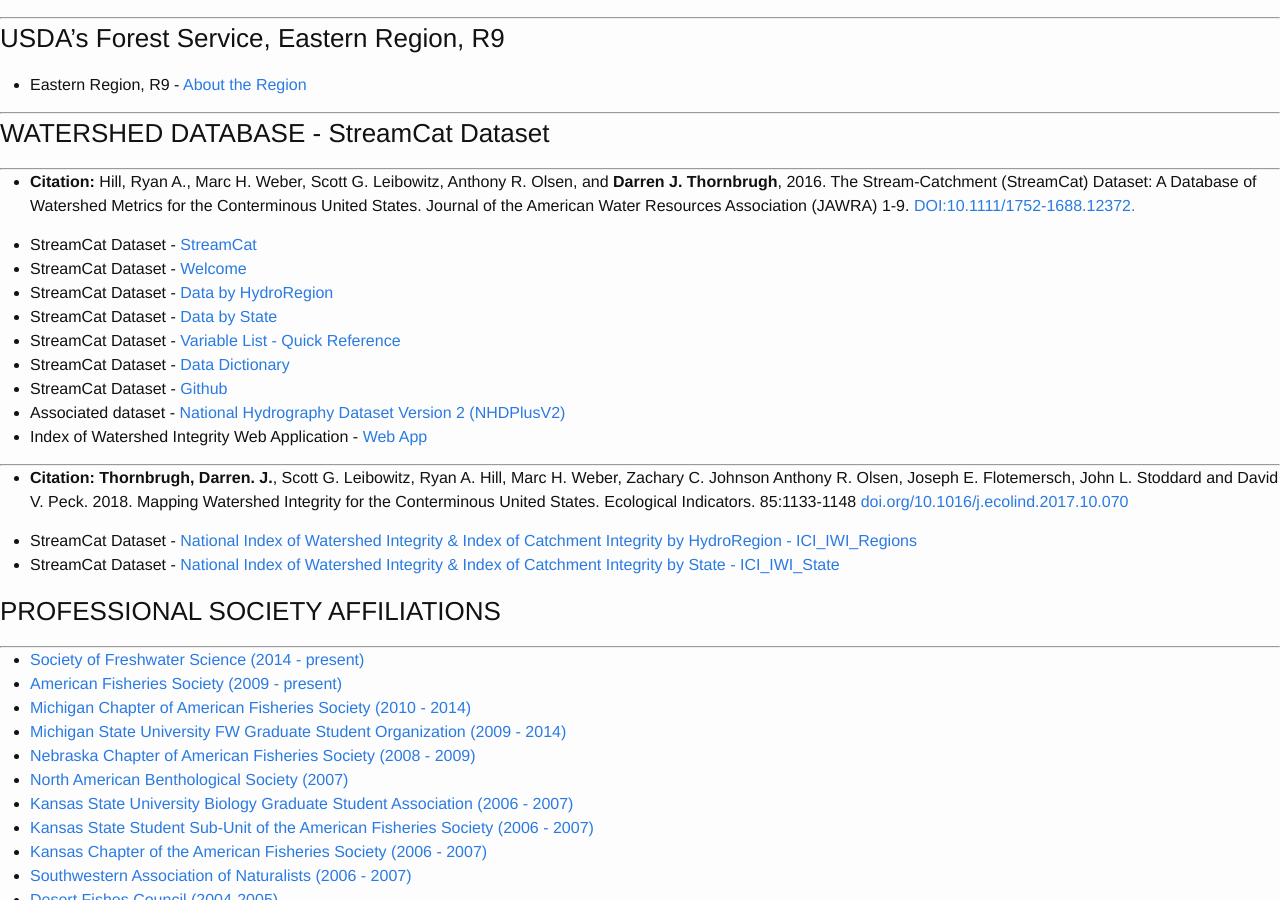
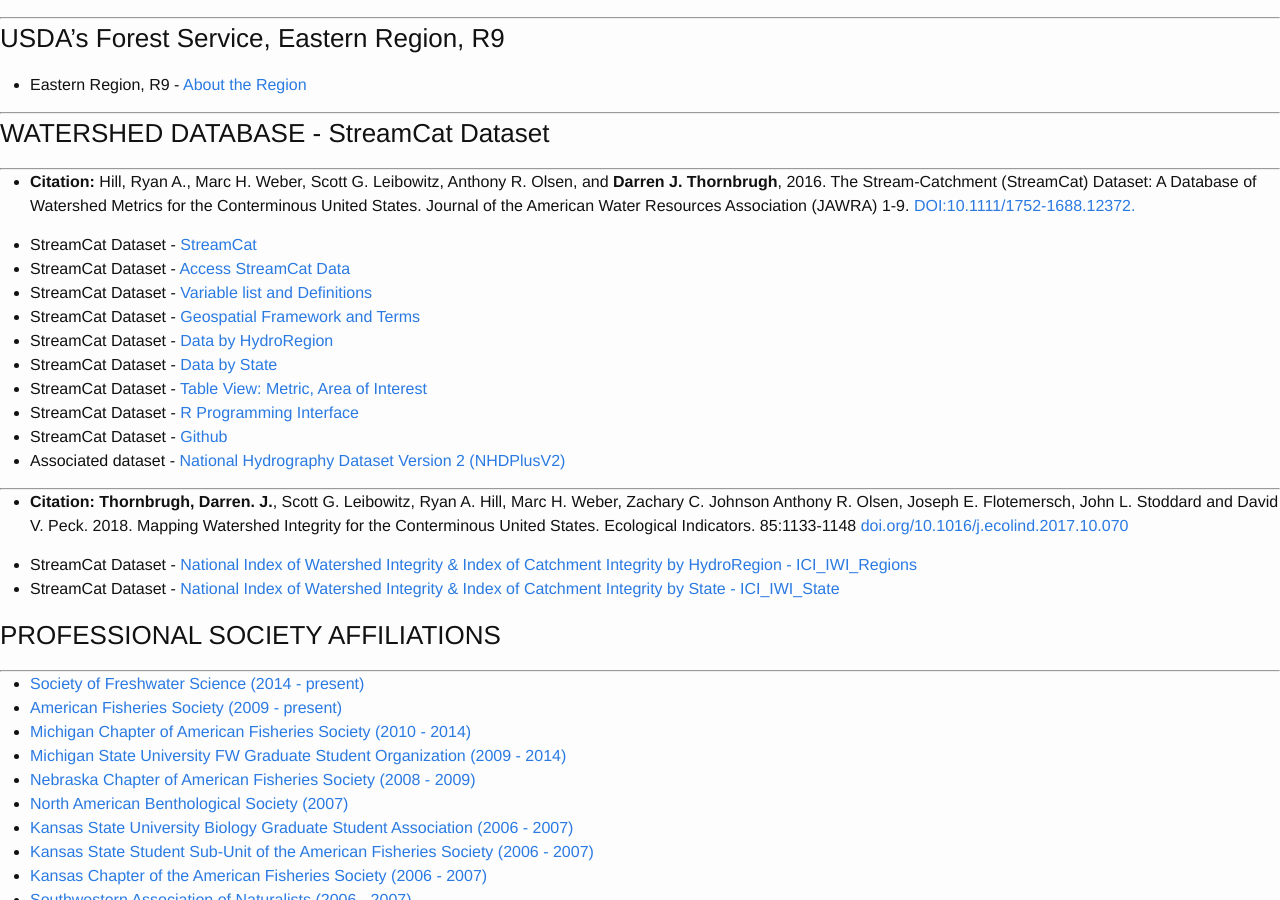
Before and after one commit to dthor/dthor.github.io, a Jekyll site: the page built from links/links.md, in a window 1280 px wide and 900 px high, scrolled down 607 px. Built offline with Jekyll 4.4.1, drawn with Linux system fonts in a browser that asks for light colours; nearby versions of some CDN libraries; some web fonts are replaced.

Commit message:
updated weblinks
updated weblinks for StreamCat

```diff
--- a/links/links.md
+++ b/links/links.md
@@ -18,21 +18,22 @@
 -	**Citation:** Hill, Ryan A., Marc H. Weber, Scott G. Leibowitz, Anthony R. Olsen, and **Darren J. Thornbrugh**, 2016. The Stream-Catchment (StreamCat) Dataset: A Database of Watershed Metrics for the Conterminous United States. Journal of the American Water Resources Association (JAWRA) 1-9. [DOI:10.1111/1752-1688.12372.](http://onlinelibrary.wiley.com/doi/10.1111/1752-1688.12372/abstract)
 
 
-- StreamCat Dataset - [StreamCat](https://www.epa.gov/national-aquatic-resource-surveys/streamcat)
-- StreamCat Dataset - [Welcome](ftp://newftp.epa.gov/EPADataCommons/ORD/NHDPlusLandscapeAttributes/StreamCat/WelcomePage.html)
--	StreamCat Dataset - [Data by HydroRegion](ftp://newftp.epa.gov/EPADataCommons/ORD/NHDPlusLandscapeAttributes/StreamCat/HydroRegions/)
--	StreamCat Dataset - [Data by State](ftp://newftp.epa.gov/EPADataCommons/ORD/NHDPlusLandscapeAttributes/StreamCat/States/)
--	StreamCat Dataset - [Variable List - Quick Reference](ftp://newftp.epa.gov/EPADataCommons/ORD/NHDPlusLandscapeAttributes/StreamCat/Documentation/VariableList-QuickReference.html)
--	StreamCat Dataset - [Data Dictionary](ftp://newftp.epa.gov/EPADataCommons/ORD/NHDPlusLandscapeAttributes/StreamCat/Documentation/DataDictionary.html)
+- StreamCat Dataset - [StreamCat](https://www.epa.gov/national-aquatic-resource-surveys/streamcat-dataset)
+- StreamCat Dataset - [Access StreamCat Data](https://www.epa.gov/national-aquatic-resource-surveys/streamcat-dataset#access-streamcat-data)
+- StreamCat Dataset - [Variable list and Definitions](https://www.epa.gov/national-aquatic-resource-surveys/streamcat-metrics-and-definitions)
+- StreamCat Dataset - [Geospatial Framework and Terms](https://www.epa.gov/national-aquatic-resource-surveys/streamcat-dataset-readme#geospatial)
+-	StreamCat Dataset - [Data by HydroRegion](https://gaftp.epa.gov/epadatacommons/ORD/NHDPlusLandscapeAttributes/StreamCat/HydroRegions/)
+-	StreamCat Dataset - [Data by State](https://gaftp.epa.gov/epadatacommons/ORD/NHDPlusLandscapeAttributes/StreamCat/States/)
+-	StreamCat Dataset - [Table View: Metric, Area of Interest](https://www.epa.gov/national-aquatic-resource-surveys/streamcat-web-tool-table-view)
+-	StreamCat Dataset - [R Programming Interface](https://github.com/USEPA/StreamCatTools)
 -	StreamCat Dataset - [Github](https://github.com/USEPA/StreamCat)
 -	Associated dataset - [National Hydrography Dataset Version 2 (NHDPlusV2)](https://www.epa.gov/waterdata/nhdplus-national-hydrography-dataset-plus)
--	Index of Watershed Integrity Web Application - [Web App](https://usfs.maps.arcgis.com/apps/webappviewer/index.html?id=3e8c02584b074ba9be68dec425de819d)
 
 ***
 -	**Citation:** **Thornbrugh, Darren. J.**, Scott G. Leibowitz, Ryan A. Hill, Marc H. Weber, Zachary C. Johnson Anthony R. Olsen, Joseph E. Flotemersch, John L. Stoddard and David V. Peck. 2018. Mapping Watershed Integrity for the Conterminous United States. Ecological Indicators. 85:1133-1148 [doi.org/10.1016/j.ecolind.2017.10.070](https://doi.org/10.1016/j.ecolind.2017.10.070)
 
--	StreamCat Dataset - [National Index of Watershed Integrity & Index of Catchment Integrity by HydroRegion - ICI_IWI_Regions](ftp://newftp.epa.gov/EPADataCommons/ORD/NHDPlusLandscapeAttributes/StreamCat/HydroRegions/)
--	StreamCat Dataset - [National Index of Watershed Integrity & Index of Catchment Integrity by State - ICI_IWI_State](ftp://newftp.epa.gov/EPADataCommons/ORD/NHDPlusLandscapeAttributes/StreamCat/States/)
+-	StreamCat Dataset - [National Index of Watershed Integrity & Index of Catchment Integrity by HydroRegion - ICI_IWI_Regions](https://gaftp.epa.gov/epadatacommons/ORD/NHDPlusLandscapeAttributes/StreamCat/HydroRegions/)
+-	StreamCat Dataset - [National Index of Watershed Integrity & Index of Catchment Integrity by State - ICI_IWI_State](https://gaftp.epa.gov/epadatacommons/ORD/NHDPlusLandscapeAttributes/StreamCat/States/)
 
 ### PROFESSIONAL SOCIETY AFFILIATIONS
 ***
```
